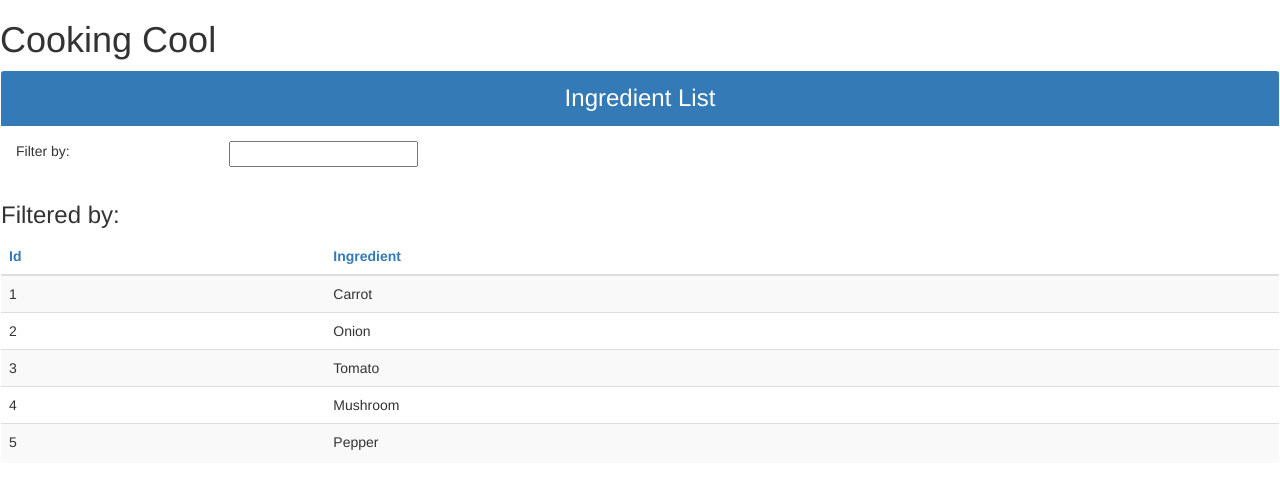
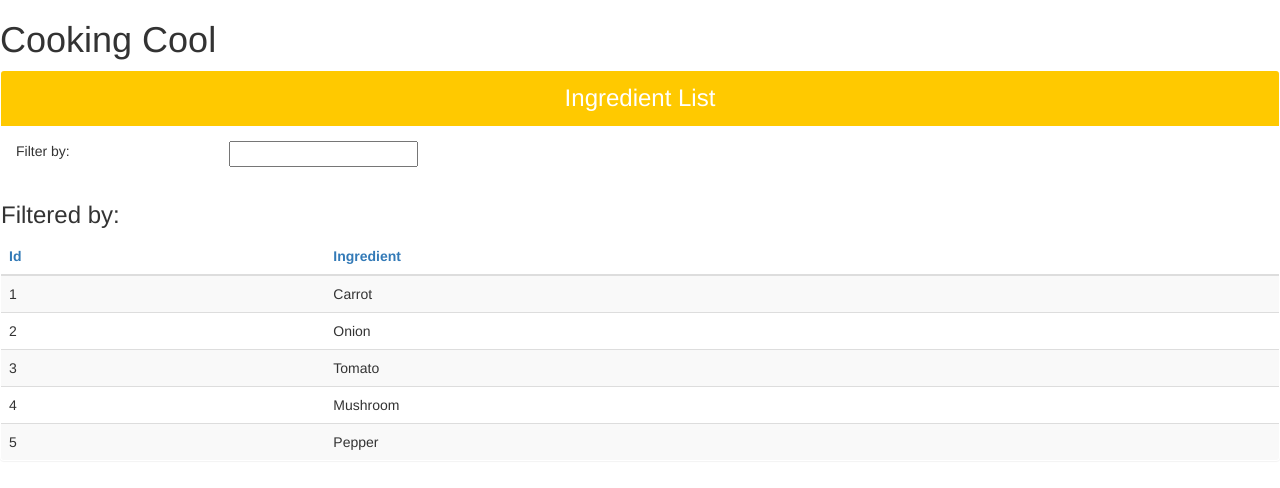
Before and after one commit to stezalydesign/cookingcool, an Angular app in the folder angular/: page / in a window 1280 px wide. Shown: the top 488 px of the page. Built offline with nearby package versions, Linux system fonts and the light colour scheme.

Commit message:
#7 colour ffC900

```diff
--- a/angular/src/styles.css
+++ b/angular/src/styles.css
@@ -21,8 +21,8 @@ div.card-header {
 
 .card-primary > .card-header {
   color: #fff;
-  background-color: #337ab7;
-  border-color: #337ab7;
+  background-color: #ffC900;
+
 
 }
 .card-primary > .card-header + .card-collapse > .card.card-block {
@@ -149,6 +149,7 @@ input[type="search"] {
   border-top-left-radius: 3px;
   border-top-right-radius: 3px;
 }
+
 .card > .table:first-child > thead:first-child > tr:first-child td:first-child,
 .card > .table-responsive:first-child > .table:first-child > thead:first-child > tr:first-child td:first-child,
 .card > .table:first-child > tbody:first-child > tr:first-child td:first-child,
@@ -174,6 +175,7 @@ input[type="search"] {
   border-bottom-right-radius: 3px;
   border-bottom-left-radius: 3px;
 }
+
 .card > .table:last-child > tbody:last-child > tr:last-child,
 .card > .table-responsive:last-child > .table:last-child > tbody:last-child > tr:last-child,
 .card > .table:last-child > tfoot:last-child > tr:last-child,
@@ -201,6 +203,7 @@ input[type="search"] {
 .card > .table-responsive:last-child > .table:last-child > tfoot:last-child > tr:last-child th:last-child {
   border-bottom-right-radius: 3px;
 }
+
 .card > .card-block + .table,
 .card > .card-block+ .table-responsive,
 .card > .table + .card-block,
@@ -242,8 +245,7 @@ input[type="search"] {
 .card > .table-bordered > tfoot > tr > td:last-child,
 .card > .table-responsive > .table-bordered > tfoot > tr > td:last-child {
   border-right: 0;
-}
-.card > .table-bordered > thead > tr:first-child > td,
+}.card > .table-bordered > thead > tr:first-child > td,
 .card > .table-responsive > .table-bordered > thead > tr:first-child > td,
 .card > .table-bordered > tbody > tr:first-child > td,
 .card > .table-responsive > .table-bordered > tbody > tr:first-child > td,
@@ -267,7 +269,6 @@ input[type="search"] {
   margin-bottom: 0;
   border: 0;
 }
-
   .table-striped > tbody > tr:nth-of-type(odd) {
   background-color: #f9f9f9;
   }}
```
Lines whose indentation alone changed are shown as unchanged.
